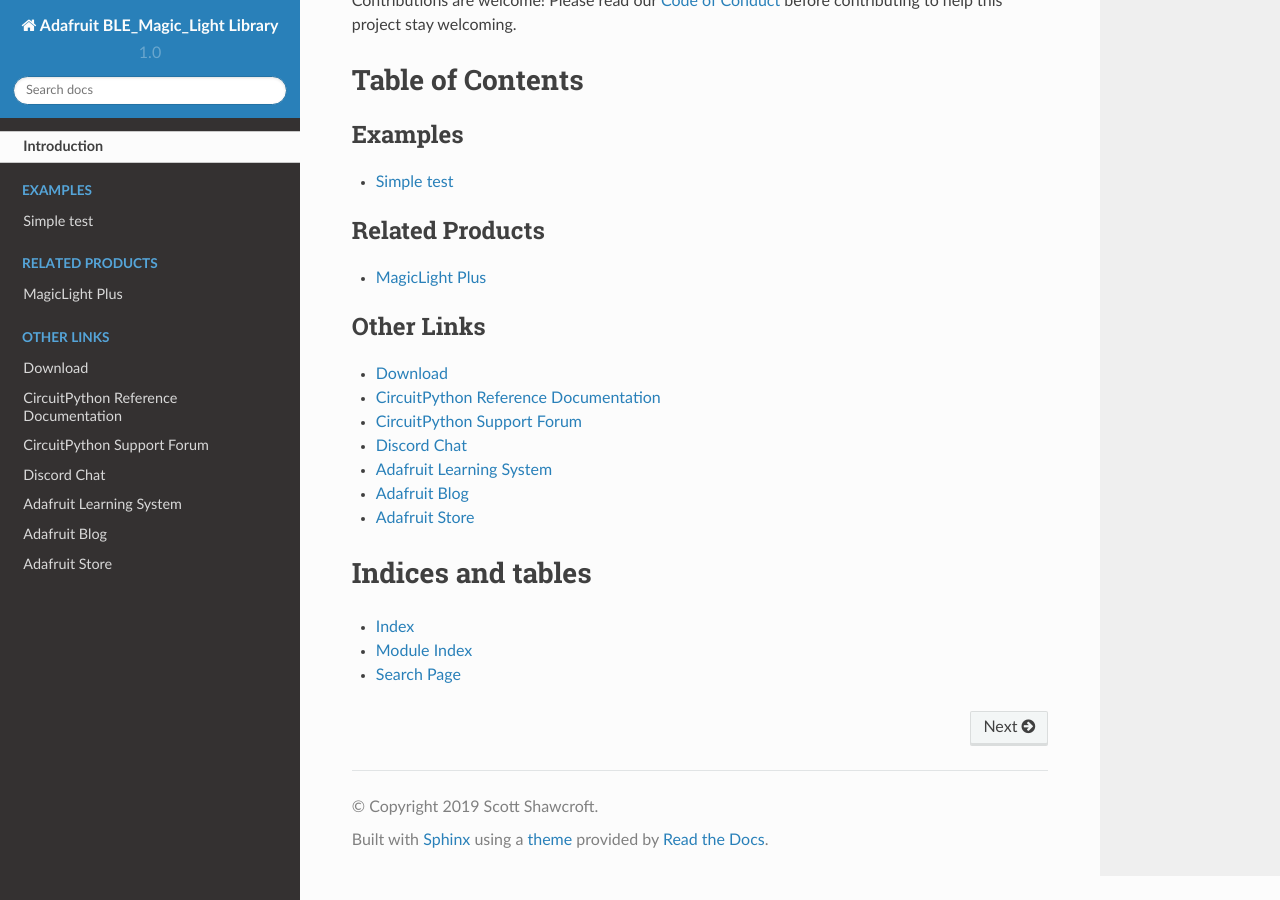
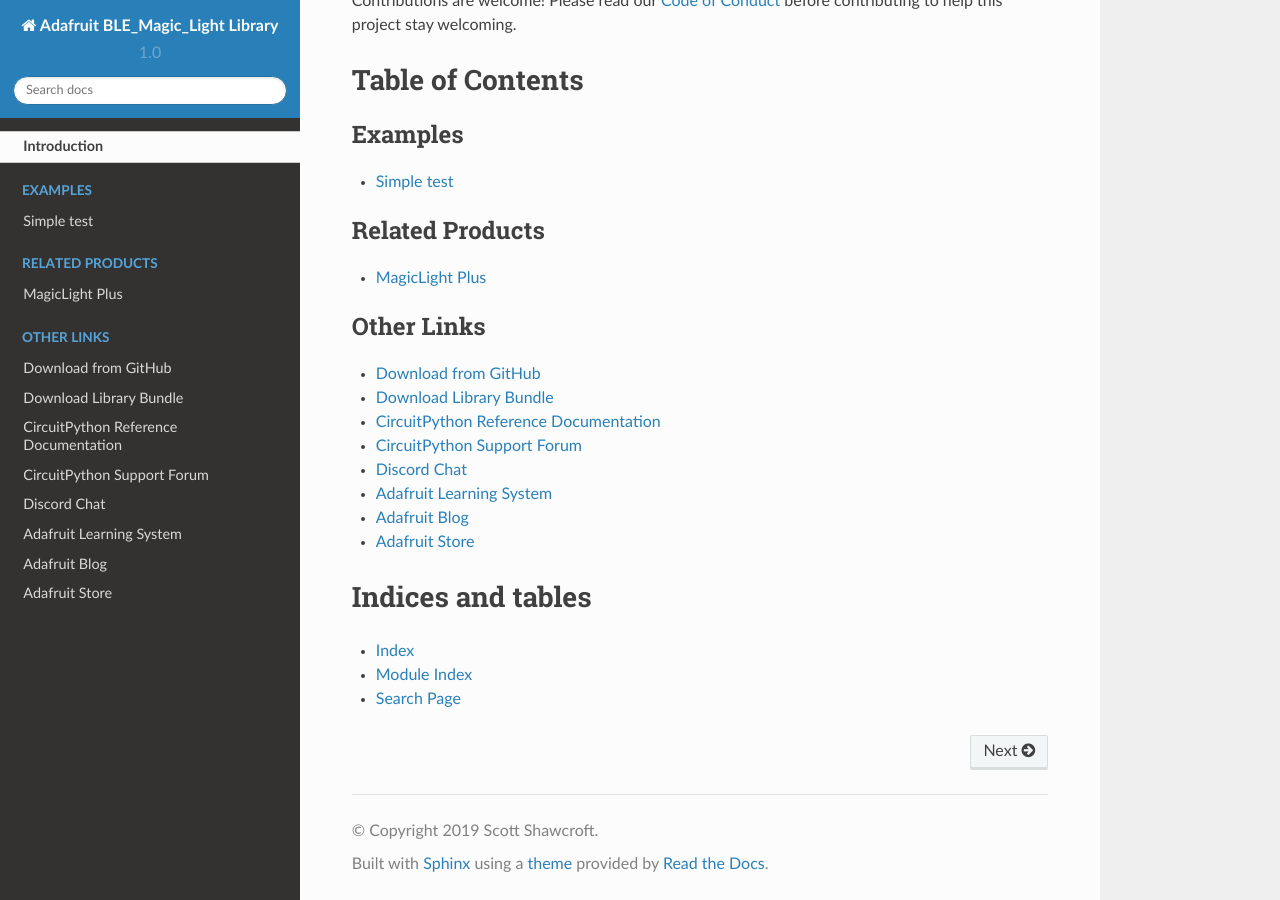
Before and after one commit to adafruit/Adafruit_CircuitPython_BLE_Magic_Light, a Sphinx documentation site: the page built from docs/index.rst, in a window 1280 px wide and 900 px high, scrolled down 2198 px. Built offline with Sphinx 7.4.7 and the Read the Docs theme 2.0.0, drawn with Linux system fonts in a browser that asks for light colours.

Commit message:
Added cp.org link to index.rst

```diff
--- a/docs/index.rst
+++ b/docs/index.rst
@@ -31,7 +31,8 @@
 .. toctree::
     :caption: Other Links
 
-    Download <https://github.com/adafruit/Adafruit_CircuitPython_BLE_Magic_Light/releases/latest>
+    Download from GitHub <https://github.com/adafruit/Adafruit_CircuitPython_BLE_Magic_Light/releases/latest>
+    Download Library Bundle <https://circuitpython.org/libraries>
     CircuitPython Reference Documentation <https://docs.circuitpython.org>
     CircuitPython Support Forum <https://forums.adafruit.com/viewforum.php?f=60>
     Discord Chat <https://adafru.it/discord>
```
